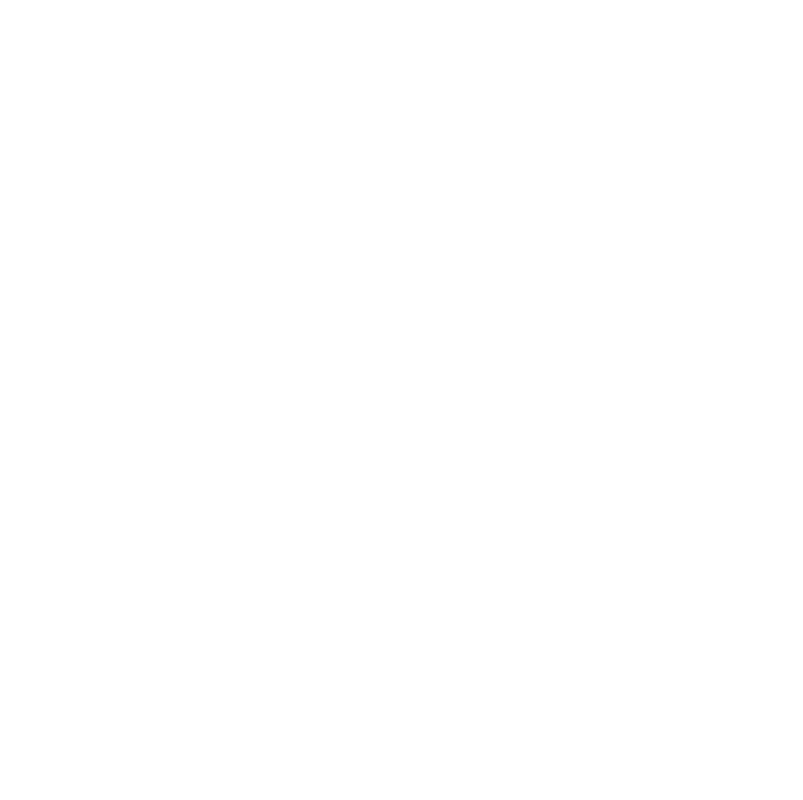
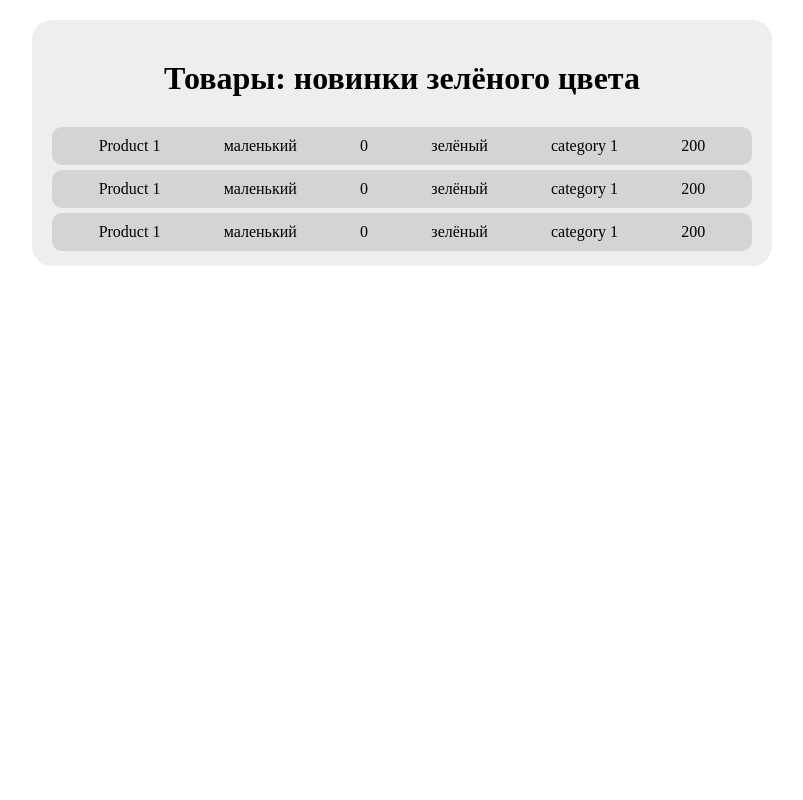
Before and after one commit to polinakolzunova/braind-testing, a PHP site: page / in a window 1280 px wide. Before the commit the part shown is empty. Shown: the whole page, without its empty margins (238-1041 px from the left). Run offline with PHP 8.4, Linux system fonts and the light colour scheme.

Commit message:
задание 2. верстка вывода товаров

```diff
--- a/task2/index.php
+++ b/task2/index.php
@@ -1 +1,62 @@
 <?php
+
+$products = [
+    ['id' => 1, 'title' => 'Product 1', 'size' => 'маленький', 'color' => 'зелёный', 'new' => 0, 'category' => 'category 1', 'price' => '200'],
+    ['id' => 1, 'title' => 'Product 1', 'size' => 'маленький', 'color' => 'зелёный', 'new' => 0, 'category' => 'category 1', 'price' => '200'],
+    ['id' => 1, 'title' => 'Product 1', 'size' => 'маленький', 'color' => 'зелёный', 'new' => 0, 'category' => 'category 1', 'price' => '200'],
+];
+
+?>
+
+<!doctype html>
+<html lang="ru">
+<head>
+    <meta charset="UTF-8">
+    <title>Task 2</title>
+    <style>
+        * {
+            margin: 0;
+            padding: 0;
+        }
+        .container {
+            max-width: 700px;
+            margin: 20px auto;
+            padding: 10px 20px;
+            background-color: #eee;
+            border-radius: 20px;
+        }
+        li {
+            margin: 5px 0;
+            padding: 10px 15px;
+            background-color: #d4d4d4;
+            border-radius: 10px;
+            display: flex;
+            justify-content: space-around;
+        }
+        h1 {
+            margin: 30px;
+            text-align: center;
+        }
+        span {
+            display: inline-block;
+        }
+    </style>
+</head>
+<body>
+<div class="container">
+    <h1>Товары: новинки зелёного цвета</h1>
+    <ul>
+        <?php foreach ($products as $product): ?>
+            <li>
+                <span><?=$product['title'];?></span>
+                <span><?=$product['size'];?></span>
+                <span><?=$product['new'];?></span>
+                <span><?=$product['color'];?></span>
+                <span><?=$product['category'];?></span>
+                <span><?=$product['price'];?></span>
+            </li>
+        <?php endforeach; ?>
+    </ul>
+</div>
+</body>
+</html>
```
